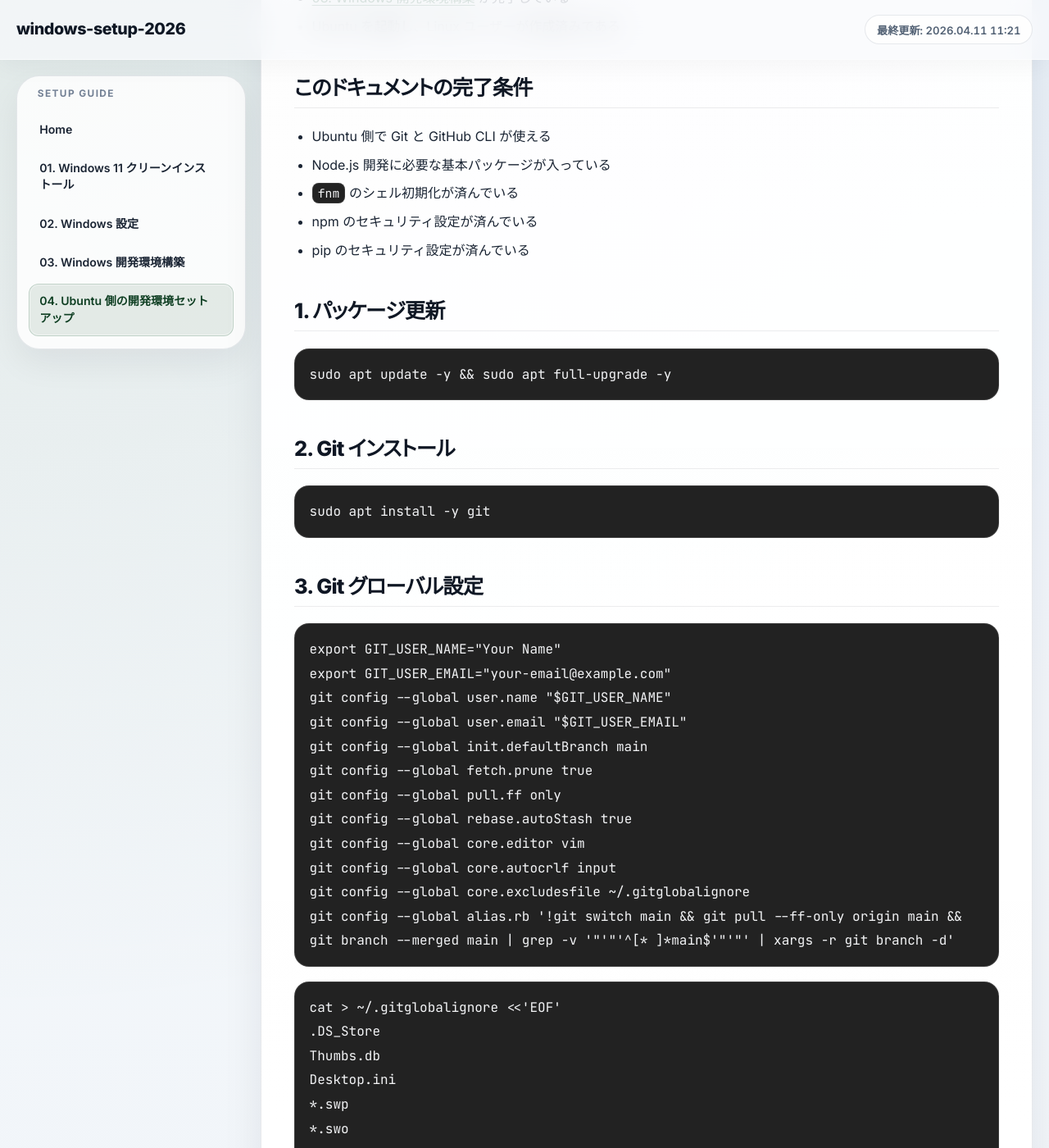
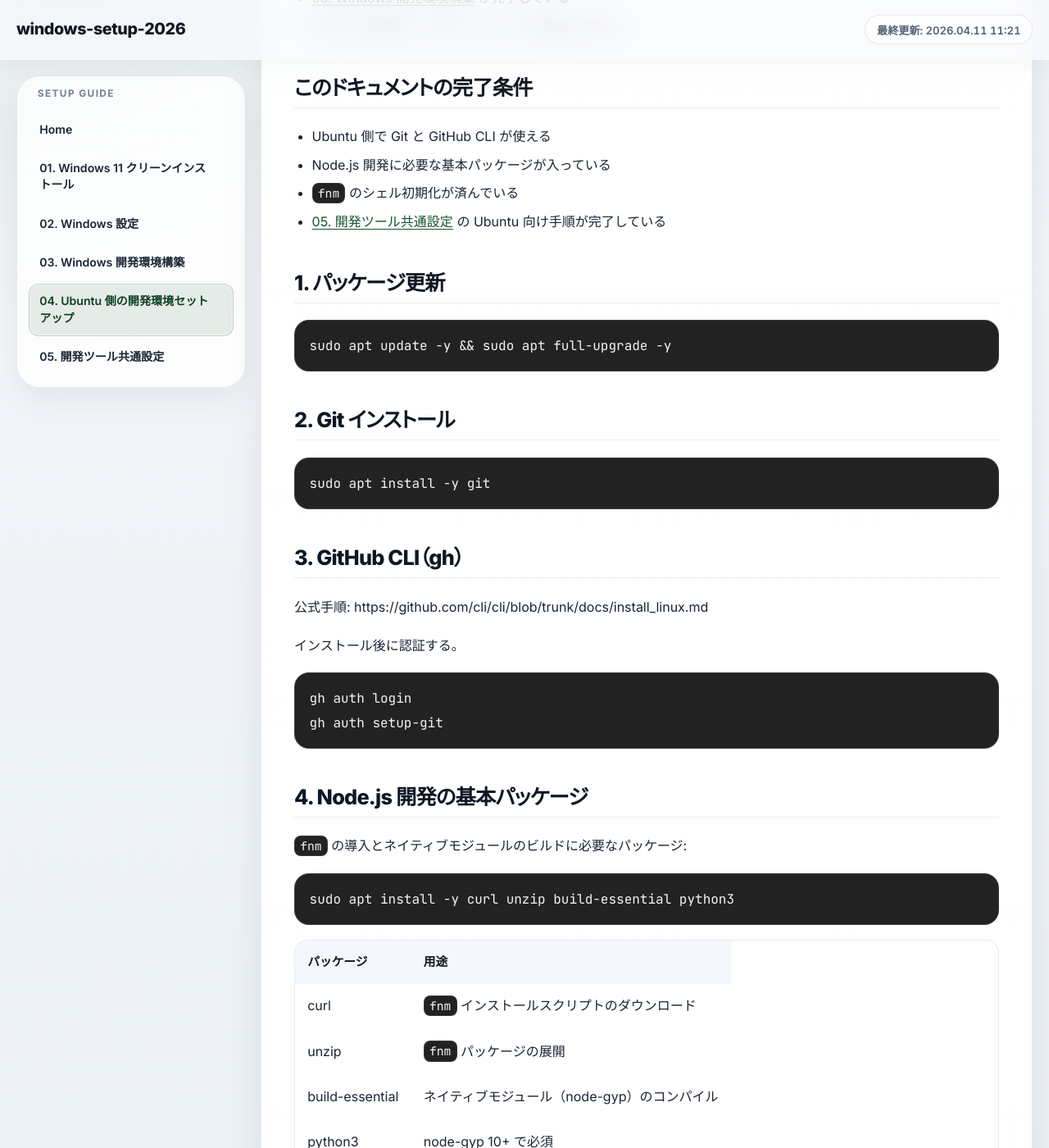
Before and after one commit to koumatsumoto/windows-setup-2026, a Jekyll site: the page built from docs/04-UBUNTU-SETUP.md, in a window 1280 px wide and 1400 px high, scrolled down 377 px. Shown: the whole window at 82% size. Built offline with Jekyll 4.4.1, drawn with Linux system fonts in a browser that asks for light colours; our own code applies the rules of GitHub Pages for plain Markdown files; some of the changed text lies outside the part shown.

Commit message:
docs(setup): extract shared Git/npm/pip config to dedicated doc
**作業背景**
- Git、npm、pip の設定が Windows と Ubuntu の両ドキュメントに重複しており、Single Source of Truth に反していた
- 設定変更時に 2 箇所の更新が必要で保守コストが高かった

**計画と理由**
- 共通設定を新しいドキュメント（05-DEV-TOOL-CONFIG.md）に集約する
- OS 固有の差異（core.autocrlf、pip パス）は共通ドキュメント内でテーブルと分岐ブロックで対応する
- 既存ドキュメントは参照リンクに置き換え、セクション番号を振り直す

**作業内容と結果**
- docs/05-DEV-TOOL-CONFIG.md を新規作成し、Git グローバル設定・.gitglobalignore・npm・pip の 4 セクションを集約した
- docs/03-WINDOWS-DEVELOPMENT-SETUP.md から Git/npm/pip セクションを削除し、doc 05 への参照に置き換えた
- docs/04-UBUNTU-SETUP.md から同様に削除し、vim インストールの注記と戻り導線を追加した
- 両ドキュメントの完了条件・セクション番号を更新した

````diff
--- a/docs/04-UBUNTU-SETUP.md
+++ b/docs/04-UBUNTU-SETUP.md
@@ -17,8 +17,7 @@ WSL 上の Ubuntu に、開発で使う CLI とランタイムを入れる手順
 - Ubuntu 側で Git と GitHub CLI が使える
 - Node.js 開発に必要な基本パッケージが入っている
 - `fnm` のシェル初期化が済んでいる
-- npm のセキュリティ設定が済んでいる
-- pip のセキュリティ設定が済んでいる
+- [05. 開発ツール共通設定]({{ '/docs/05-DEV-TOOL-CONFIG/' | relative_url }}) の Ubuntu 向け手順が完了している
 
 ## 1. パッケージ更新
 
@@ -32,58 +31,7 @@ sudo apt update -y && sudo apt full-upgrade -y
 sudo apt install -y git
 ```
 
-## 3. Git グローバル設定
-
-```sh
-export GIT_USER_NAME="Your Name"
-export GIT_USER_EMAIL="your-email@example.com"
-git config --global user.name "$GIT_USER_NAME"
-git config --global user.email "$GIT_USER_EMAIL"
-git config --global init.defaultBranch main
-git config --global fetch.prune true
-git config --global pull.ff only
-git config --global rebase.autoStash true
-git config --global core.editor vim
-git config --global core.autocrlf input
-git config --global core.excludesfile ~/.gitglobalignore
-git config --global alias.rb '!git switch main && git pull --ff-only origin main && git branch --merged main | grep -v '"'"'^[* ]*main$'"'"' | xargs -r git branch -d'
-```
-
-```sh
-cat > ~/.gitglobalignore <<'EOF'
-.DS_Store
-Thumbs.db
-Desktop.ini
-*.swp
-*.swo
-*~
-Session.vim
-.netrwhist
-.env
-.env.*
-*.local
-.venv/
-venv/
-__pycache__/
-*.py[cod]
-.pytest_cache/
-.mypy_cache/
-.ruff_cache/
-.python-version
-node_modules/
-.npm/
-.pnpm-store/
-.yarn/cache/
-.yarn/install-state.gz
-.parcel-cache/
-.next/
-.nuxt/
-.svelte-kit/
-dist/
-EOF
-```
-
-## 4. GitHub CLI（gh）
+## 3. GitHub CLI（gh）
 
 公式手順: https://github.com/cli/cli/blob/trunk/docs/install_linux.md
 
@@ -94,7 +42,7 @@ gh auth login
 gh auth setup-git
 ```
 
-## 5. Node.js 開発の基本パッケージ
+## 4. Node.js 開発の基本パッケージ
 
 `fnm` の導入とネイティブモジュールのビルドに必要なパッケージ:
 
@@ -119,54 +67,17 @@ sudo apt install -y curl unzip build-essential python3
 eval "$(fnm env --use-on-cd --shell bash)"
 ```
 
-## 7. npm セキュリティ設定
+## 6. 開発ツール共通設定
 
-```sh
-cat > ~/.npmrc <<'EOF'
-engine-strict=true
-ignore-scripts=true
-audit=true
-audit-level=high
-min-release-age=7
-save-exact=true
-strict-peer-deps=true
-fund=false
-allow-git=root
-EOF
+vim が入っていない場合は先にインストールする。
+
+```bash
+sudo apt install -y vim
 ```
 
-| 設定 | 効果 |
-| --- | --- |
-| `engine-strict=true` | `engines` フィールドに合わないパッケージのインストールを拒否する |
-| `ignore-scripts=true` | postinstall 等のライフサイクルスクリプトを無効化し、サプライチェーン攻撃を防ぐ |
-| `audit=true` | `npm install` 時に既知の脆弱性を自動チェックする（デフォルト有効、明示） |
-| `audit-level=high` | high 以上の脆弱性で非ゼロ終了し、低リスクの警告でワークフローを止めない |
-| `min-release-age=7` | 公開から 7 日未満のバージョンを除外し、ゼロデイ汚染パッケージを回避する（npm v11.10+） |
-| `save-exact=true` | `^` や `~` なしの固定バージョンで保存し、意図しないバージョン変動を防ぐ |
-| `strict-peer-deps=true` | peer dependency の競合をエラーにし、曖昧な解決を許さない |
-| `fund=false` | funding メッセージを抑制し、出力のノイズを減らす |
-| `allow-git=root` | Git 依存を root の package.json のみ許可し、推移的な Git 依存による任意コード実行を防ぐ（npm v11.10+） |
+[05. 開発ツール共通設定]({{ '/docs/05-DEV-TOOL-CONFIG/' | relative_url }}) の Ubuntu 向け手順を実行し、完了後このドキュメントに戻る。
 
-- `ignore-scripts=true` の環境で一部パッケージ（sharp, bcrypt, esbuild 等）を使う場合は `npm install --ignore-scripts=false` で個別対応する
-- `min-release-age` は npm v11.10+、`allow-git` は npm v11.9+ で利用可能
-
-## 8. pip セキュリティ設定
-
-```sh
-mkdir -p ~/.config/pip
-cat > ~/.config/pip/pip.conf <<'EOF'
-[global]
-require-virtualenv = true
-EOF
-```
-
-| 設定 | 効果 |
-| --- | --- |
-| `require-virtualenv = true` | 仮想環境の外での `pip install` を禁止し、システム Python の汚染を防ぐ |
-
-- システム全体にパッケージを入れたい場合は `PIP_REQUIRE_VIRTUALENV=false pip install ...` で一時的に回避できる
-
-## 9. Playwright ブラウザ依存パッケージ
+## 7. Playwright ブラウザ依存パッケージ
 
 Node.js インストール後に依存パッケージをインストールする。
 
````
Also changed, not shown: other parts of docs/04-UBUNTU-SETUP.md (+1 -1 lines), docs/03-WINDOWS-DEVELOPMENT-SETUP.md (+6 -109 lines), docs/05-DEV-TOOL-CONFIG.md (added, +145 -0 lines).
